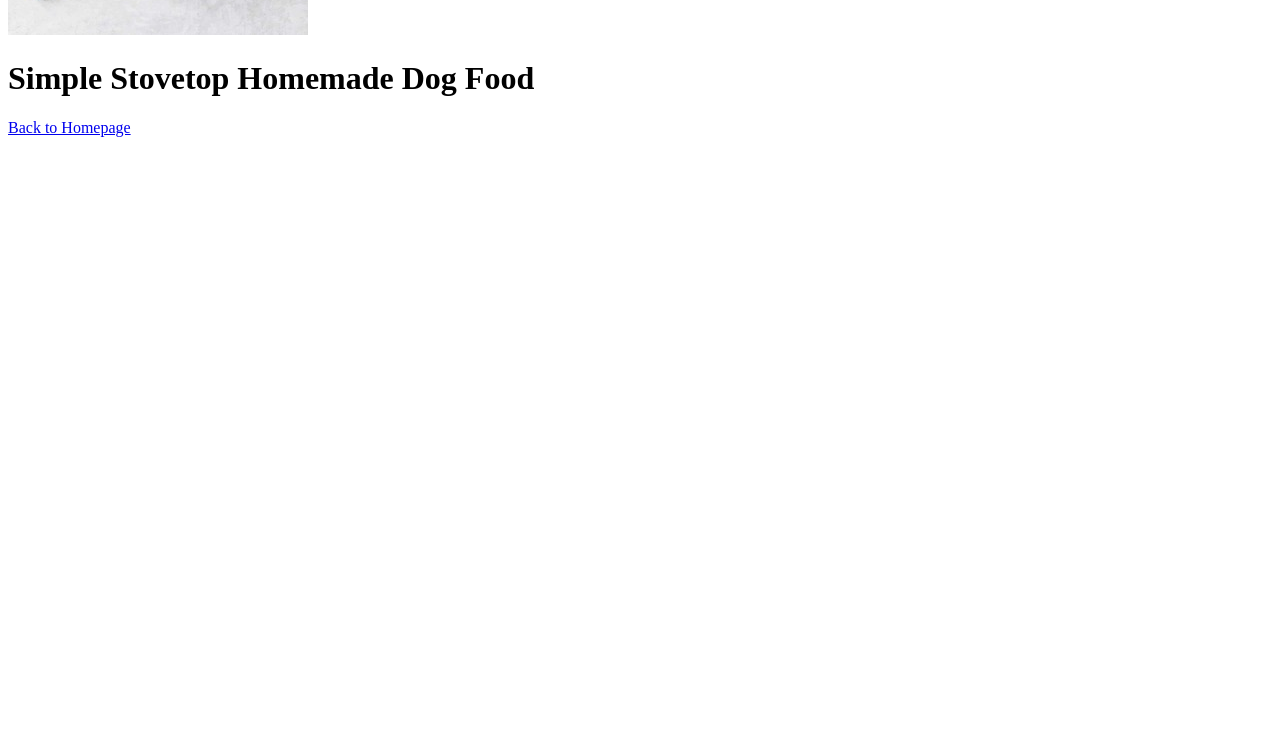
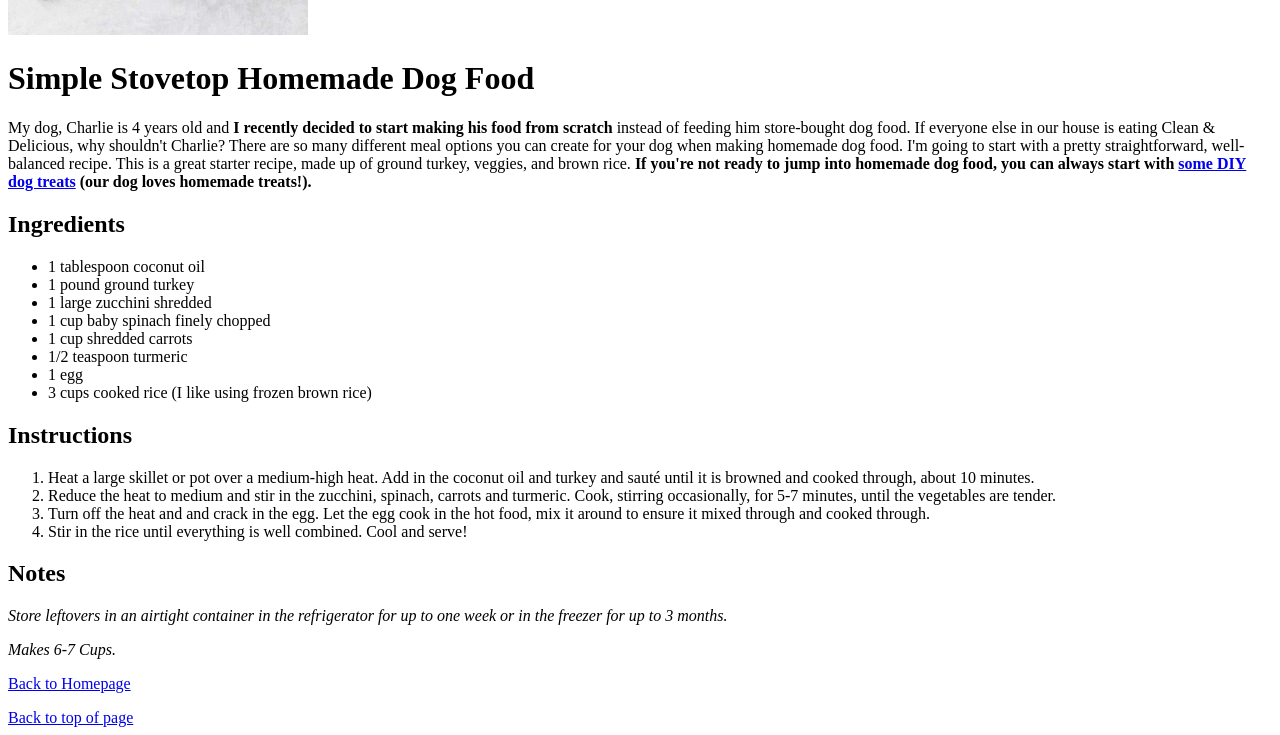
Before and after one commit to Jmcfrln/odin-recipes, a plain HTML site: page pages/recipe-2.html in a window 1280 px wide. Shown: the part 423-1158 px from the top of the page. Before the commit the page ends 800 px from the top, so only its background shows below. Drawn offline with Linux system fonts and the light colour scheme.

Commit message:
Add body and additional links
Add body consisting of ordered and unordered list to to include recipe.
Add 'Back to top of page' link at bottom of webpage to allow easy
scrolling

```diff
--- a/pages/recipe-2.html
+++ b/pages/recipe-2.html
@@ -10,6 +10,43 @@
     <img src=" ../img/dgfd-2.jpg" alt="Stovetop Dog Food">
     <h1>Simple Stovetop Homemade Dog Food</h1>
 
+    <p>My dog, Charlie is 4 years old and <strong>I recently decided to start making his food from scratch</strong> instead of feeding him store-bought dog food.
+    If everyone else in our house is eating Clean & Delicious, why shouldn't Charlie?
+    There are so many different meal options you can create for your dog when making homemade dog food.
+    I'm going to start with a pretty straightforward, well-balanced recipe.
+    This is a great starter recipe, made up of ground turkey, veggies, and brown rice.
+    <strong>If you're not ready to jump into homemade dog food, you can always start with <a href="https://cleananddelicious.com/easy-healthy-diy-dog-treats-recipe/">some DIY dog treats</a> (our dog loves homemade treats!).</strong></p>
+
+    <h2>Ingredients</h2>
+
+    <ul>
+        <li>1 tablespoon coconut oil</li>
+        <li>1 pound ground turkey</li>
+        <li>1 large zucchini shredded</li>
+        <li>1 cup baby spinach finely chopped</li>
+        <li>1 cup shredded carrots</li>
+        <li>1/2 teaspoon turmeric</li>
+        <li>1 egg</li>
+        <li>3 cups cooked rice (I like using frozen brown rice)</li>
+    </ul>
+
+    <h2>Instructions</h2>
+
+    <ol>
+        <li>Heat a large skillet or pot over a medium-high heat.
+            Add in the coconut oil and turkey and sauté until it is browned and cooked through, about 10 minutes.</li>
+        <li>Reduce the heat to medium and stir in the zucchini, spinach, carrots and turmeric.
+            Cook, stirring occasionally, for 5-7 minutes, until the vegetables are tender.</li>
+        <li>Turn off the heat and and crack in the egg.
+            Let the egg cook in the hot food, mix it around to ensure it mixed through and cooked through.</li>
+        <li>Stir in the rice until everything is well combined. Cool and serve!</li>
+    </ol>
+
+    <h2>Notes</h2>
+    <p><em>Store leftovers in an airtight container in the refrigerator for up to one week or in the freezer for up to 3 months.</em></p>
+    <p><em>Makes 6-7 Cups.</em></p>
+
     <p><a href="../index.html">Back to Homepage</a></p>
+    <a href="#top">Back to top of page</a>
 </body>
 </html>
```
